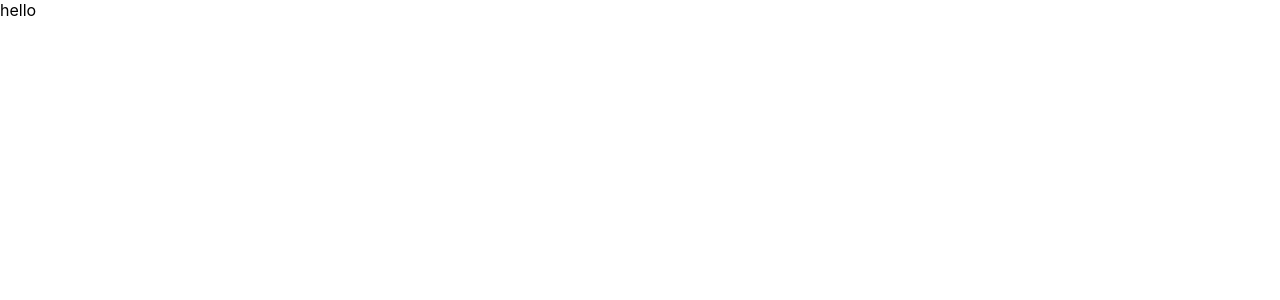
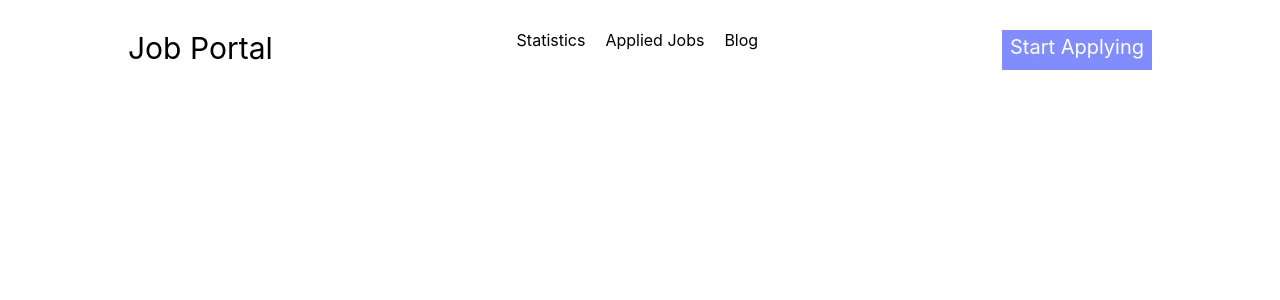
Before and after one commit to HelloAyan/Career-Hub, a React (Create React App) app: page / in a window 1280 px wide. Shown: the top 300 px of the page. Built offline with nearby package versions, Linux system fonts and the light colour scheme.

Commit message:
Menu part completed

```diff
--- a/src/App.css
+++ b/src/App.css
@@ -0,0 +1,5 @@
+.body {
+    width: 80%;
+    margin-left: auto;
+    margin-right: auto;
+}
--- a/src/App.js
+++ b/src/App.js
@@ -1,9 +1,10 @@
 import './App.css';
+import Menu from './components/Menu/Menu';
 
 function App() {
   return (
-    <div>
-      hello
+    <div className='body'>
+      <Menu />
     </div>
   );
 }
--- /dev/null
+++ b/src/components/Menu/Menu.js
@@ -0,0 +1,20 @@
+import React from 'react';
+import Styles from './Menu.module.css';
+
+const Menu = () => {
+    return (
+        <menu>
+            <div className={Styles.mainContainer}>
+                <div className={Styles.webTitle}>Job Portal</div>
+                <div className={Styles.menuContainer}>
+                    <div>Statistics</div>
+                    <div>Applied Jobs</div>
+                    <div>Blog</div>
+                </div>
+                <div className={Styles.applyBtn}>Start Applying</div>
+            </div>
+        </menu>
+    )
+}
+
+export default Menu;
--- /dev/null
+++ b/src/components/Menu/Menu.module.css
@@ -0,0 +1,27 @@
+.mainContainer {
+    width: 100%;
+    display: flex;
+    justify-content: space-between;
+    margin-top: 30px;
+}
+
+.menuContainer {
+    display: flex;
+    column-gap: 20px;
+}
+
+.webTitle {
+    font-size: 30px;
+    color: black;
+}
+
+.applyBtn {
+    width: 150px;
+    height: 40px;
+    line-height: 35px;
+    text-align: center;
+    background-color: #818DFF;
+    color: white;
+    font-size: 20px;
+    cursor: pointer;
+}
```
Also changed, not shown: src/components/Header/Header.js (added), src/components/Header/Header.module.css (added).
